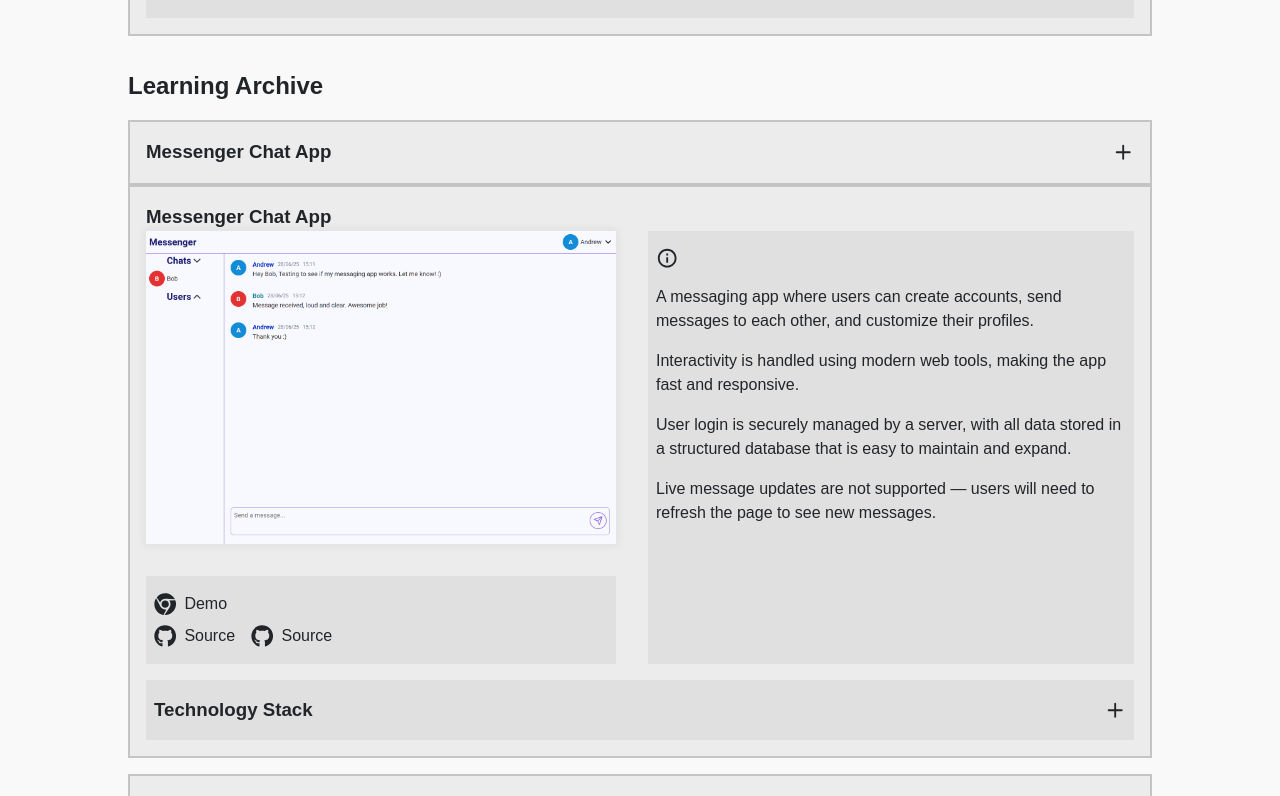
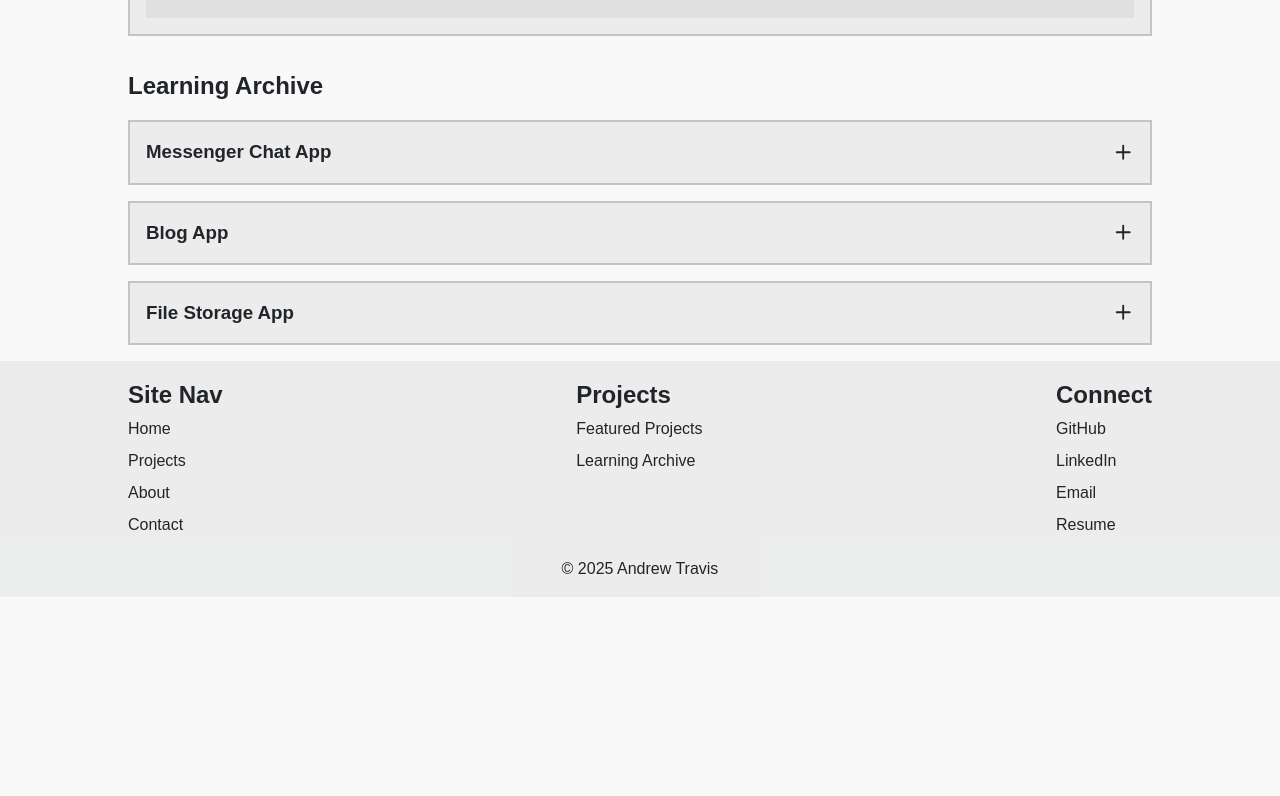
Before and after one commit to AndrewAttemptsCode/portfolio-client, a React (Vite) app: page /projects in a window 1280 px wide. Shown: the part 983-1779 px from the top of the page. After the commit the page ends 1580 px from the top, so only its background shows below. Built offline with nearby package versions, Linux system fonts and the light colour scheme.

Commit message:
feat: update to track index of project items and index to track stack of project item

```diff
--- a/src/components/ArchiveProjects.jsx
+++ b/src/components/ArchiveProjects.jsx
@@ -15,10 +15,15 @@ const ResponsiveContainer = styled.div`
 `
 
 const ArchiveProjects = () => {
-  const [stackExpanded, setStackExpanded] = useState(false);
+  const [projectExpandedIndex, setProjectExpandedIndex] = useState(null);
+  const [stackExpandedIndex, setStackExpandedIndex] = useState(null);
 
-  const toggleStackExpanded = () => {
-    setStackExpanded((prev) => !prev);
+  const toggleStackExpanded = (index) => {
+    setStackExpandedIndex((prev) => (prev === index ? null : index));
+  };
+
+  const toggleProjectExpanded = (index) => {
+    setProjectExpandedIndex((prev) => (prev === index ? null : index));
   };
 
   return (
@@ -27,12 +32,10 @@ const ArchiveProjects = () => {
         <h2>Learning Archive</h2>
         {projects.featured.map(({ title }, index) => (
           <div key={index}>
-          <ArchiveProjectsMenu title={title} />
-          <ProjectItem projectIndex={index} stackExpanded={stackExpanded} toggleStackExpanded={toggleStackExpanded} />
-          {/* TODO: Hide project items by default
-                Toggle project item based off menu index
-                Selecting new project item closes previous project item
-                Switch out featured for archive once working */}
+          <ArchiveProjectsMenu title={title} projectExpanded={projectExpandedIndex === index} toggleProjectExpanded={() => toggleProjectExpanded(index)} />
+          {projectExpandedIndex === index &&
+          <ProjectItem projectIndex={index} stackExpanded={stackExpandedIndex === index} toggleStackExpanded={() => toggleStackExpanded(index)} />
+          }
           </div>
         ))}
       </ResponsiveContainer>
```
